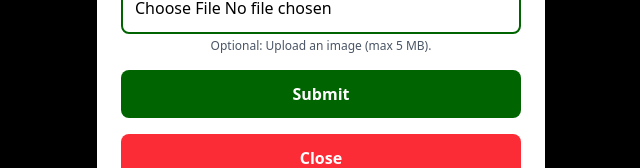
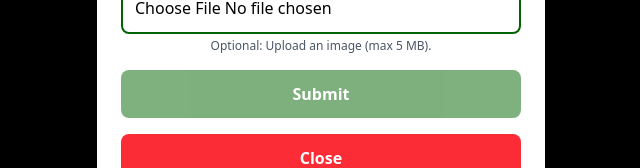
Before and after one commit to Zuxxypml/ahapn-frontend, a React (Vite) app: page / in a window 1280 px wide. Both pictures are taken after a click on the button "Join the Waitlist". Shown: the part 665-833 px from the top of the page, without its empty margins (319-959 px from the left). Built offline with nearby package versions, Linux system fonts and the light colour scheme; no server answers.

Commit message:
fixed image form

```diff
--- a/src/Welcome.jsx
+++ b/src/Welcome.jsx
@@ -172,7 +172,6 @@ export function Welcome() {
       newErrors.phoneNumber = "Invalid phone number.";
 
     if (!formData.state) newErrors.state = "State is required.";
-
     if (!formData.regId.trim())
       newErrors.regId = "Registration number is required.";
     else if (!/^\d{4,6}$/.test(formData.regId.trim()))
@@ -181,10 +180,11 @@ export function Welcome() {
     if (lateRegistrationPeriod && !formData.lateRegId.trim()) {
       newErrors.lateRegId = "Late Registration Code required.";
     }
-    if (!image) return toast.error("Please upload an image.");
 
-    if (image && image.size > 5 * 1024 * 1024)
-      newErrors.image = "Image must be less than 5 MB.";
+    if (!image) {
+      newErrors.image = "Image is required.";
+      toast.error("Please upload a valid image before submitting.");
+    }
 
     setErrors(newErrors);
     return Object.keys(newErrors).length === 0;
@@ -574,7 +574,7 @@ export function Welcome() {
                   </div>
                   <button
                     type="submit"
-                    disabled={loading}
+                    disabled={loading || !image}
                     className="w-full p-2 md:p-3 bg-[#006400] text-white font-bold rounded-lg hover:bg-green-800 focus:outline-none focus:ring-2 focus:ring-[#006400] disabled:opacity-50"
                   >
                     {loading ? "Submitting..." : "Submit"}
```
